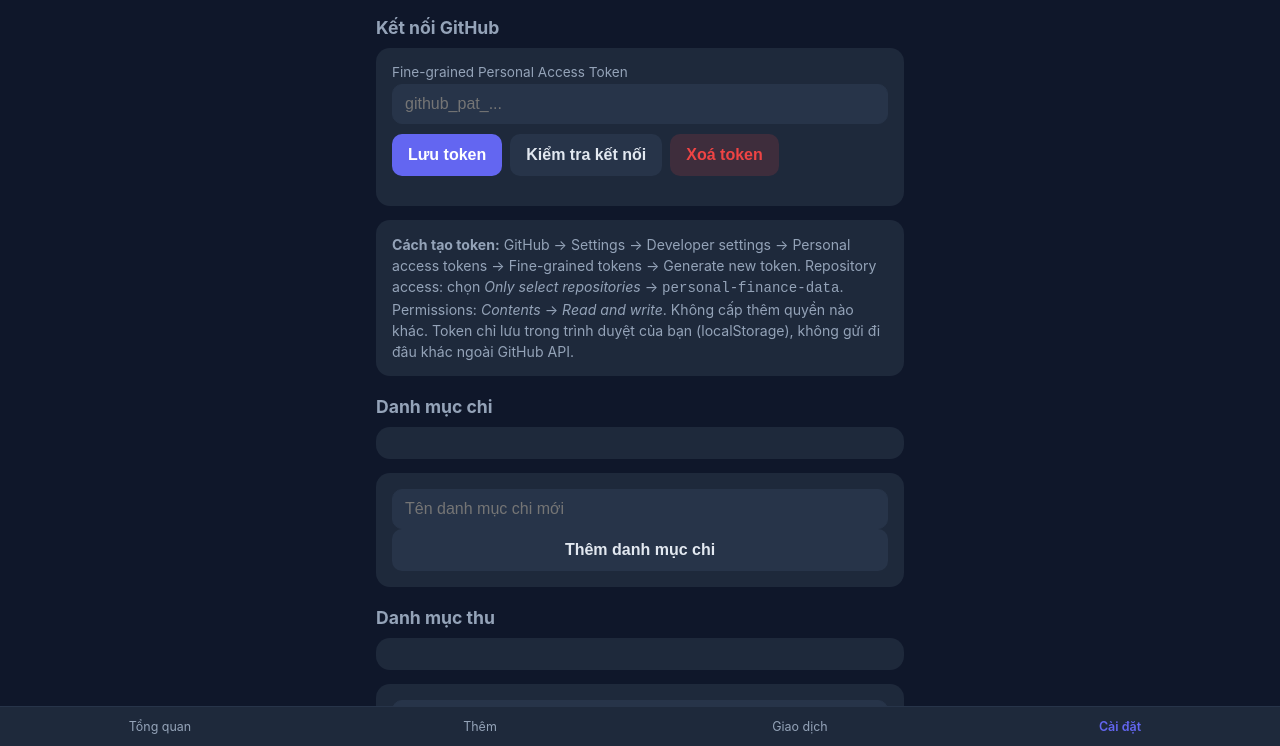
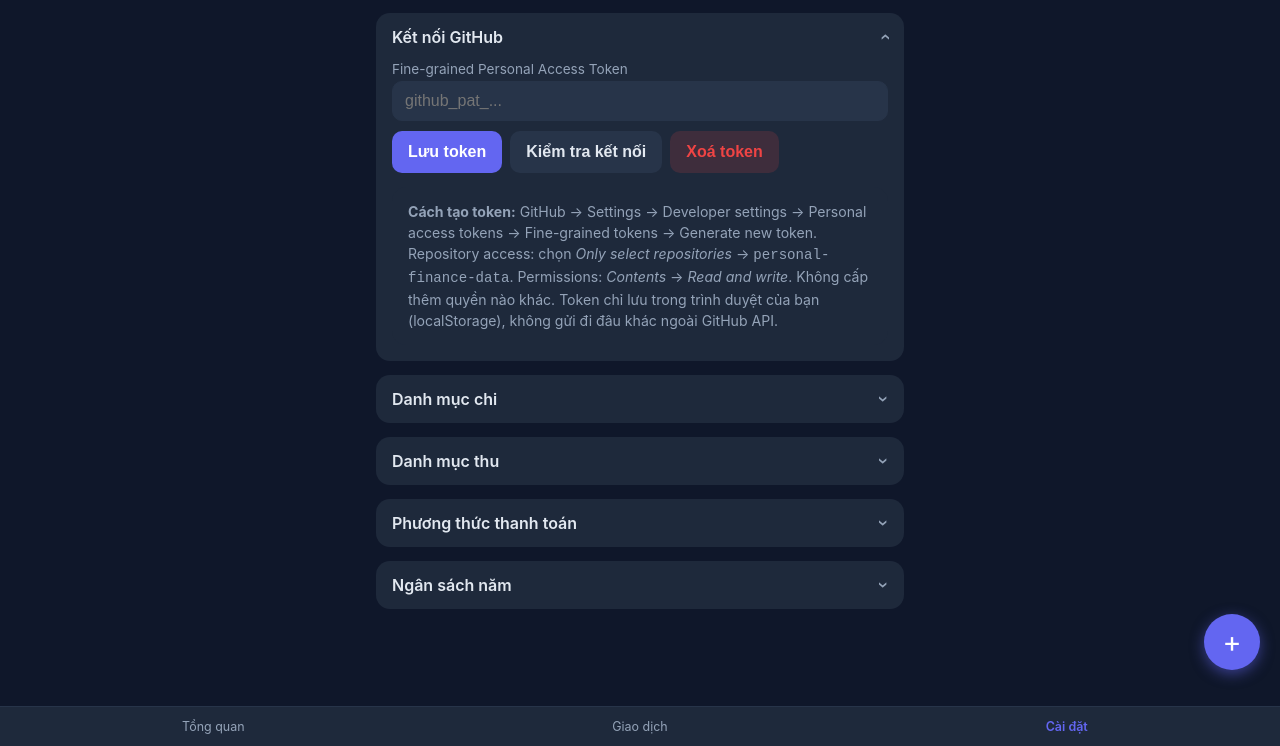
Before and after one commit to trungcln1991/personal-finance-app, a plain HTML site: page settings.html in a window 1280 px wide. Shown: the part 54-800 px from the top of the page. Drawn offline with Linux system fonts and the light colour scheme.

Commit message:
UX: nut Them dang floating action button, gom nhom Cai dat thanh cac khoi thu gon

```diff
--- a/css/style.css
+++ b/css/style.css
@@ -153,6 +153,50 @@ form { display: flex; flex-direction: column; gap: 12px; }
 }
 .nav-item.active { color: var(--accent); font-weight: 600; }
 
+.fab {
+  position: fixed;
+  right: 20px;
+  bottom: 76px;
+  width: 56px;
+  height: 56px;
+  border-radius: 50%;
+  background: var(--accent);
+  color: white;
+  display: flex;
+  align-items: center;
+  justify-content: center;
+  font-size: 1.8rem;
+  line-height: 1;
+  text-decoration: none;
+  box-shadow: 0 4px 14px rgba(99,102,241,0.5);
+  z-index: 10;
+}
+
+.settings-section {
+  background: var(--surface);
+  border-radius: var(--radius);
+  margin-bottom: 14px;
+  overflow: hidden;
+}
+.settings-section summary {
+  padding: 14px 16px;
+  font-weight: 600;
+  cursor: pointer;
+  list-style: none;
+  display: flex;
+  justify-content: space-between;
+  align-items: center;
+}
+.settings-section summary::-webkit-details-marker { display: none; }
+.settings-section summary::after {
+  content: '›';
+  transform: rotate(90deg);
+  color: var(--muted);
+  transition: transform 0.15s;
+}
+.settings-section[open] summary::after { transform: rotate(-90deg); }
+.settings-section .section-body { padding: 0 16px 16px; }
+
 .setup-screen {
   display: flex;
   flex-direction: column;
--- a/js/nav.js
+++ b/js/nav.js
@@ -9,7 +9,6 @@ if ('serviceWorker' in navigator) {
 export function renderNav(active) {
   const items = [
     { href: 'index.html', label: 'Tổng quan', id: 'dashboard' },
-    { href: 'add.html', label: 'Thêm', id: 'add' },
     { href: 'transactions.html', label: 'Giao dịch', id: 'transactions' },
     { href: 'settings.html', label: 'Cài đặt', id: 'settings' },
   ];
@@ -21,6 +20,16 @@ export function renderNav(active) {
     )
     .join('');
   document.body.appendChild(nav);
+
+  // Nút thêm giao dịch nổi, luôn hiện trừ khi đang ở chính trang Thêm.
+  if (active !== 'add') {
+    const fab = document.createElement('a');
+    fab.href = 'add.html';
+    fab.className = 'fab';
+    fab.setAttribute('aria-label', 'Thêm giao dịch');
+    fab.textContent = '+';
+    document.body.appendChild(fab);
+  }
 }
 
 // Chặn dùng app nếu chưa cấu hình token, điều hướng về Cài đặt.
--- a/settings.html
+++ b/settings.html
@@ -11,8 +11,9 @@
 <main>
   <h1>Cài đặt</h1>
 
-  <h2>Kết nối GitHub</h2>
-  <div class="card">
+  <details class="settings-section" open>
+    <summary>Kết nối GitHub</summary>
+    <div class="section-body">
       <div class="field">
         <label for="f-token">Fine-grained Personal Access Token</label>
         <input type="password" id="f-token" placeholder="github_pat_..." />
@@ -23,39 +24,51 @@
         <button id="clear-token" class="btn btn-danger">Xoá token</button>
       </div>
       <p id="token-status" class="muted" style="margin-top:8px;"></p>
+      <div class="help-box" style="margin-top:12px;">
+        <strong>Cách tạo token:</strong>
+        GitHub → Settings → Developer settings → Personal access tokens → Fine-grained tokens →
+        Generate new token. Repository access: chọn <em>Only select repositories</em> →
+        <code>personal-finance-data</code>. Permissions: <em>Contents</em> →
+        <em>Read and write</em>. Không cấp thêm quyền nào khác. Token chỉ lưu trong trình duyệt
+        của bạn (localStorage), không gửi đi đâu khác ngoài GitHub API.
       </div>
-  <div class="help-box">
-    <strong>Cách tạo token:</strong>
-    GitHub → Settings → Developer settings → Personal access tokens → Fine-grained tokens → Generate new token.
-    Repository access: chọn <em>Only select repositories</em> → <code>personal-finance-data</code>.
-    Permissions: <em>Contents</em> → <em>Read and write</em>. Không cấp thêm quyền nào khác.
-    Token chỉ lưu trong trình duyệt của bạn (localStorage), không gửi đi đâu khác ngoài GitHub API.
     </div>
+  </details>
 
-  <h2>Danh mục chi</h2>
-  <div class="card" id="expense-cat-list"></div>
-  <div class="card">
-    <div class="field"><input type="text" id="new-expense-cat" placeholder="Tên danh mục chi mới" /></div>
+  <details class="settings-section">
+    <summary>Danh mục chi</summary>
+    <div class="section-body">
+      <div id="expense-cat-list"></div>
+      <div class="field" style="margin-top:12px;"><input type="text" id="new-expense-cat" placeholder="Tên danh mục chi mới" /></div>
       <button id="add-expense-cat" class="btn btn-secondary btn-block">Thêm danh mục chi</button>
     </div>
+  </details>
 
-  <h2>Danh mục thu</h2>
-  <div class="card" id="income-cat-list"></div>
-  <div class="card">
-    <div class="field"><input type="text" id="new-income-cat" placeholder="Tên danh mục thu mới" /></div>
+  <details class="settings-section">
+    <summary>Danh mục thu</summary>
+    <div class="section-body">
+      <div id="income-cat-list"></div>
+      <div class="field" style="margin-top:12px;"><input type="text" id="new-income-cat" placeholder="Tên danh mục thu mới" /></div>
       <button id="add-income-cat" class="btn btn-secondary btn-block">Thêm danh mục thu</button>
     </div>
+  </details>
 
-  <h2>Phương thức thanh toán</h2>
-  <div class="card" id="payment-list"></div>
-  <div class="card">
-    <div class="field"><input type="text" id="new-payment" placeholder="Phương thức mới" /></div>
+  <details class="settings-section">
+    <summary>Phương thức thanh toán</summary>
+    <div class="section-body">
+      <div id="payment-list"></div>
+      <div class="field" style="margin-top:12px;"><input type="text" id="new-payment" placeholder="Phương thức mới" /></div>
       <button id="add-payment" class="btn btn-secondary btn-block">Thêm phương thức</button>
     </div>
+  </details>
 
-  <h2>Ngân sách năm <span id="budget-year"></span></h2>
-  <div class="card" id="budget-form"></div>
-  <button id="save-budget" class="btn btn-primary btn-block">Lưu ngân sách</button>
+  <details class="settings-section">
+    <summary>Ngân sách năm <span id="budget-year"></span></summary>
+    <div class="section-body">
+      <div id="budget-form"></div>
+      <button id="save-budget" class="btn btn-primary btn-block" style="margin-top:12px;">Lưu ngân sách</button>
+    </div>
+  </details>
 </main>
 <script type="module" src="js/settings.js"></script>
 </body>
```
Lines whose indentation alone changed are shown as unchanged.
